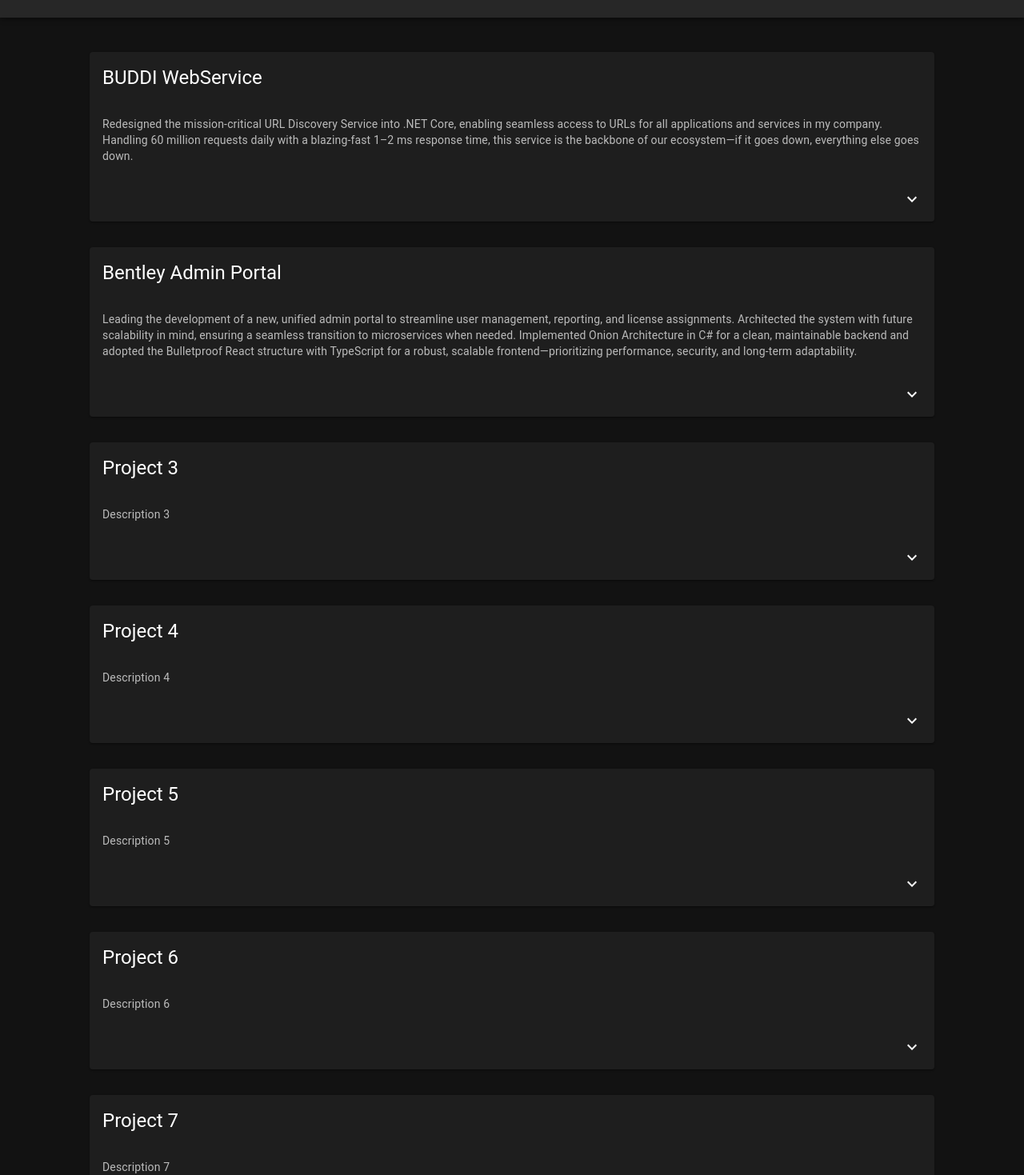
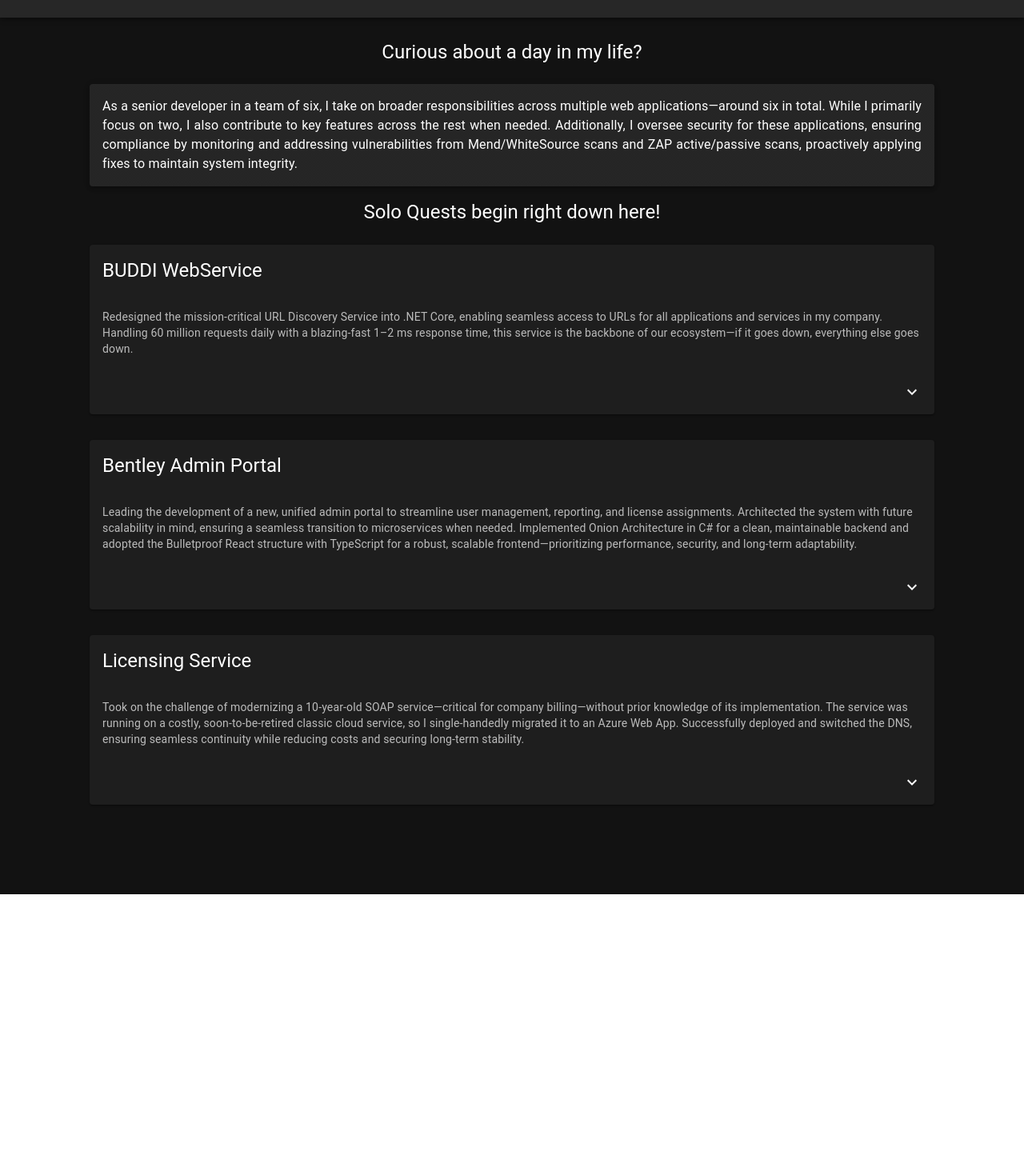
Before and after one commit to akshaybheda/akshaybheda.github.io, a React (Vite) app in the folder portfolio/: page /#/project in a window 1280 px wide. Shown: the part 47-1516 px from the top of the page at 80% size. After the commit the page ends 1165 px from the top, so only its background shows below. Built offline with nearby package versions, Linux system fonts and the light colour scheme.

Commit message:
added more project info

```diff
--- a/portfolio/src/components/Projects/Project.tsx
+++ b/portfolio/src/components/Projects/Project.tsx
@@ -3,8 +3,9 @@ import { useTheme } from "@mui/material/styles";
 import { ProjectsData } from "./data/ProjectsData";
 import ProjectCard from "./ProjectCard";
 import { useEffect } from "react";
+import { Paper, Typography } from "@mui/material";
 export default function Project() {
-    //TODO: work on the page management
+  //TODO: work on the page management
   useEffect(() => {
     window.scrollTo({ top: 0, behavior: "smooth" });
   }, []);
@@ -22,6 +23,23 @@ export default function Project() {
         justifyContent: "flex-start",
       }}
     >
+      <Typography variant="h5" align="center"  gutterBottom>
+        Curious about a day in my life?
+      </Typography>
+      <Paper elevation={3} sx={{ margin: "16px" }}>
+        <Typography margin={2} variant="body1" align="justify">
+          As a senior developer in a team of six, I take on broader
+          responsibilities across multiple web applications—around six in total.
+          While I primarily focus on two, I also contribute to key features
+          across the rest when needed. Additionally, I oversee security for
+          these applications, ensuring compliance by monitoring and addressing
+          vulnerabilities from Mend/WhiteSource scans and ZAP active/passive
+          scans, proactively applying fixes to maintain system integrity.
+        </Typography>
+      </Paper>
+      <Typography variant="h5" align="center" gutterBottom>
+        Solo Quests begin right down here!
+      </Typography>
       {ProjectsData.map((project, index) => (
         <ProjectCard
           key={index}
--- a/portfolio/src/components/Projects/ProjectCard.tsx
+++ b/portfolio/src/components/Projects/ProjectCard.tsx
@@ -55,7 +55,7 @@ export default function ProjectCard(props: ProjectInfo) {
   };
 
   return (
-    <Grid container spacing={2} maxWidth={"lg"} margin={2}>
+    <Grid container spacing={2} margin={2}>
       <Grid size={12}>
         <Card>
           <CardHeader title={Title} />
--- a/portfolio/src/components/Projects/data/ProjectsData.ts
+++ b/portfolio/src/components/Projects/data/ProjectsData.ts
@@ -16,38 +16,10 @@ export const ProjectsData: ProjectInfo[] = [
     AdditionalText3: "",
   },
   {
-    Title: "Project 3",
-    Description: "Description 3",
-    AdditionalText1: "Additional Text 1",
-    AdditionalText2: "Additional Text 2",
-    AdditionalText3: "Additional Text 3",
-  },
-  {
-    Title: "Project 4",
-    Description: "Description 4",
-    AdditionalText1: "Additional Text 1",
-    AdditionalText2: "Additional Text 2",
-    AdditionalText3: "Additional Text 3",
-  },
-  {
-    Title: "Project 5",
-    Description: "Description 5",
-    AdditionalText1: "Additional Text 1",
-    AdditionalText2: "Additional Text 2",
-    AdditionalText3: "Additional Text 3",
-  },
-  {
-    Title: "Project 6",
-    Description: "Description 6",
-    AdditionalText1: "Additional Text 1",
-    AdditionalText2: "Additional Text 2",
-    AdditionalText3: "Additional Text 3",
-  },
-  {
-    Title: "Project 7",
-    Description: "Description 7",
-    AdditionalText1: "Additional Text 1",
-    AdditionalText2: "Additional Text 2",
-    AdditionalText3: "Additional Text 3",
+    Title: "Licensing Service",
+    Description: "Took on the challenge of modernizing a 10-year-old SOAP service—critical for company billing—without prior knowledge of its implementation. The service was running on a costly, soon-to-be-retired classic cloud service, so I single-handedly migrated it to an Azure Web App. Successfully deployed and switched the DNS, ensuring seamless continuity while reducing costs and securing long-term stability.",
+    AdditionalText1: "It saved the company at-least 15k USD per year",
+    AdditionalText2: "Now the service was running on a modern platform, I refactored the codebase to improve performance and maintainability. I also implemented a CI/CD pipeline in Azure DevOps, enabling automated testing and deployment for future updates.",
+    AdditionalText3: "",
   },
 ];
```
